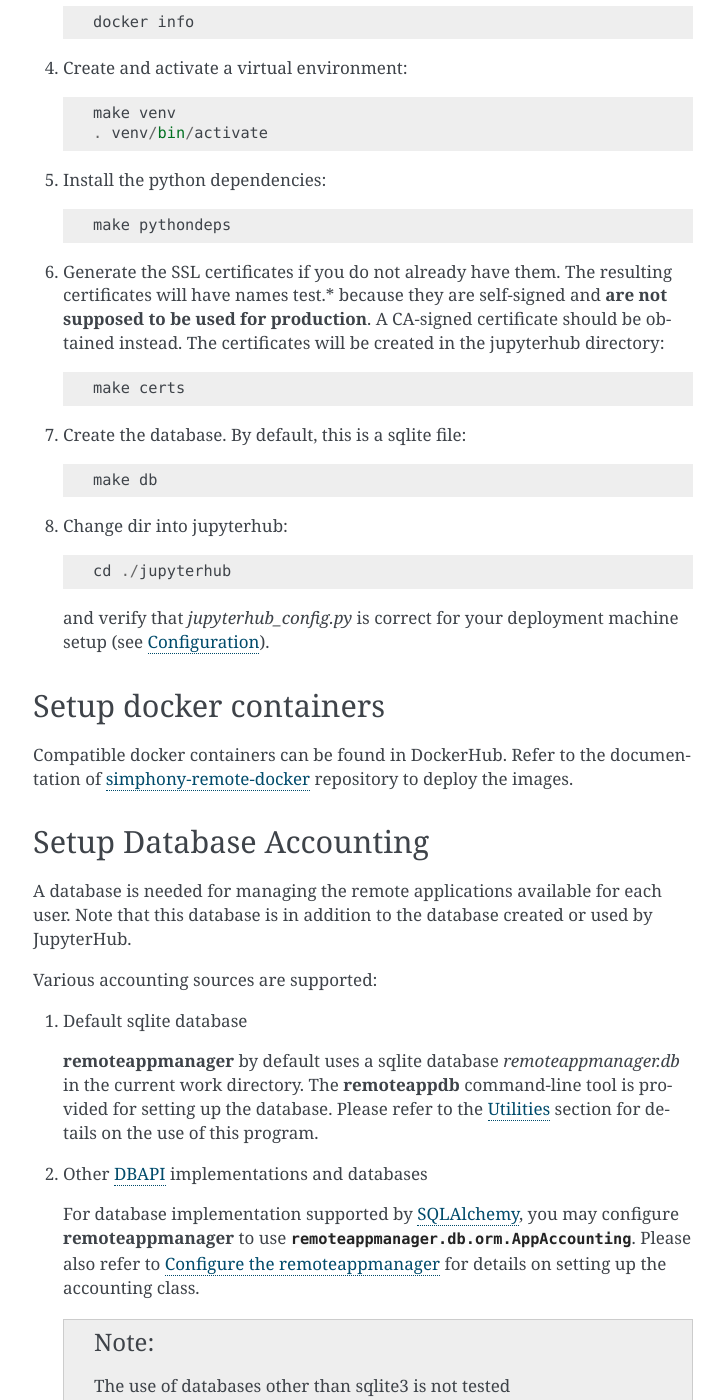
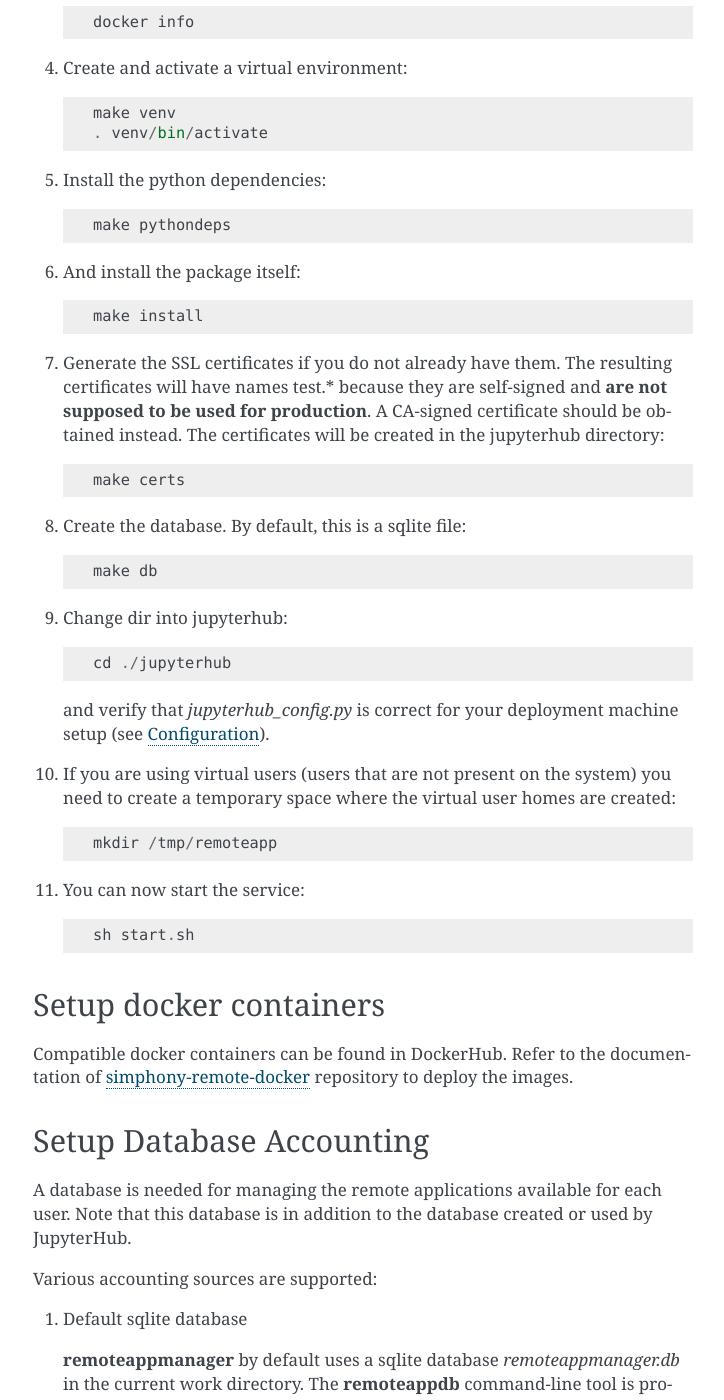
Before and after one commit to simphony/simphony-remote, a Sphinx documentation site: the page built from doc/source/deployment.rst, in a window 1280 px wide and 1400 px high, scrolled down 753 px. Shown: the whole window, without its empty margins (387-1111 px from the left). Built offline with Sphinx 7.4.7, drawn with Linux system fonts in a browser that asks for light colours; pages that are not in the unit, such as notebooks, are missing from menus.

Commit message:
Added more details

```diff
--- a/doc/source/deployment.rst
+++ b/doc/source/deployment.rst
@@ -38,6 +38,10 @@
 
      make pythondeps
 
+#. And install the package itself::
+
+     make install
+
 #. Generate the SSL certificates if you do not already have them. The
    resulting certificates will have names test.* because they are
    self-signed and **are not supposed to be used for production**.
@@ -56,6 +60,16 @@
 
    and verify that `jupyterhub_config.py` is correct for your deployment
    machine setup (see :ref:`configuration`).
+
+#. If you are using virtual users (users that are not present on the system) you need to create
+   a temporary space where the virtual user homes are created::
+
+     mkdir /tmp/remoteapp
+
+#. You can now start the service::
+
+     sh start.sh
+
 
 Setup docker containers
 -----------------------
```
